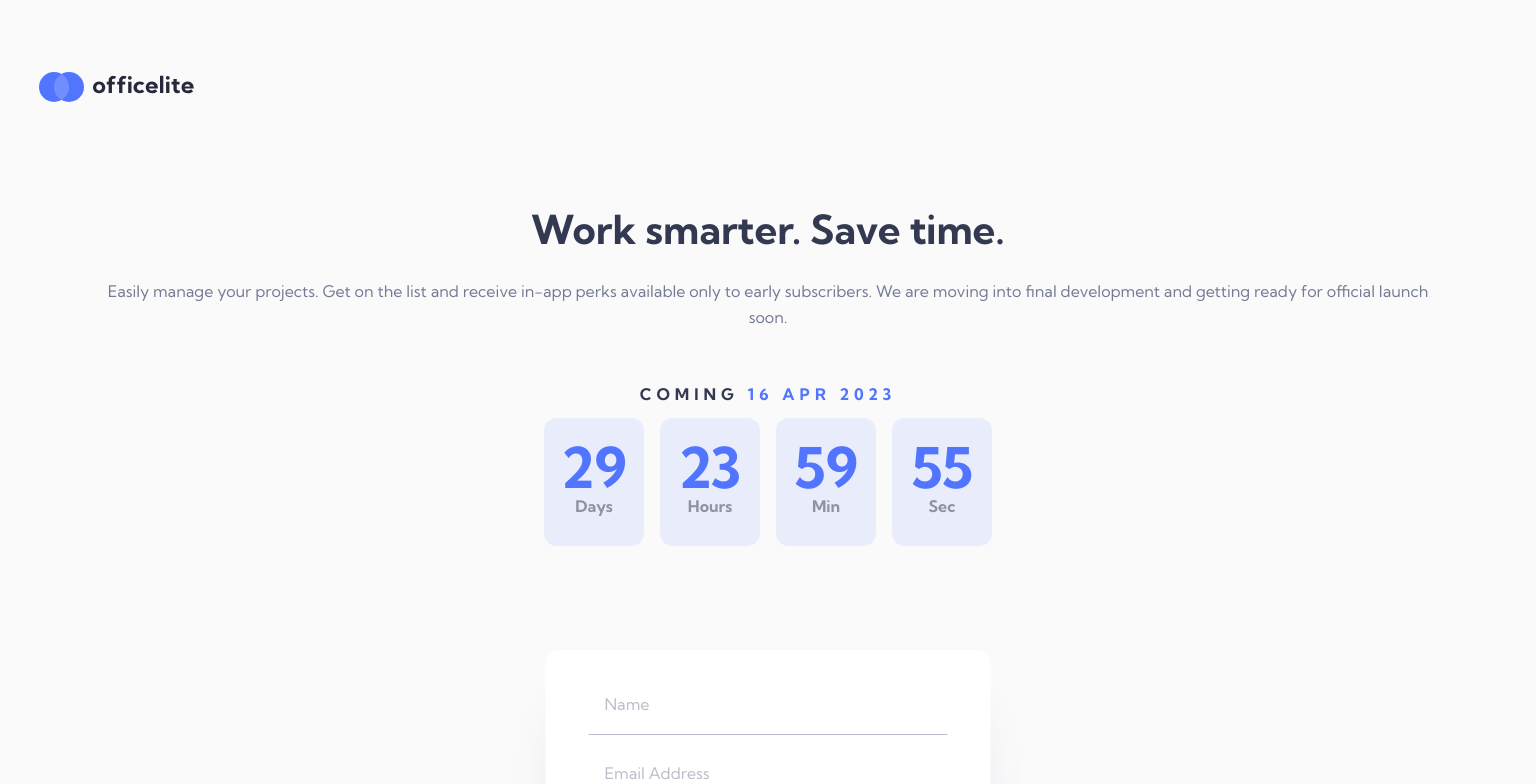
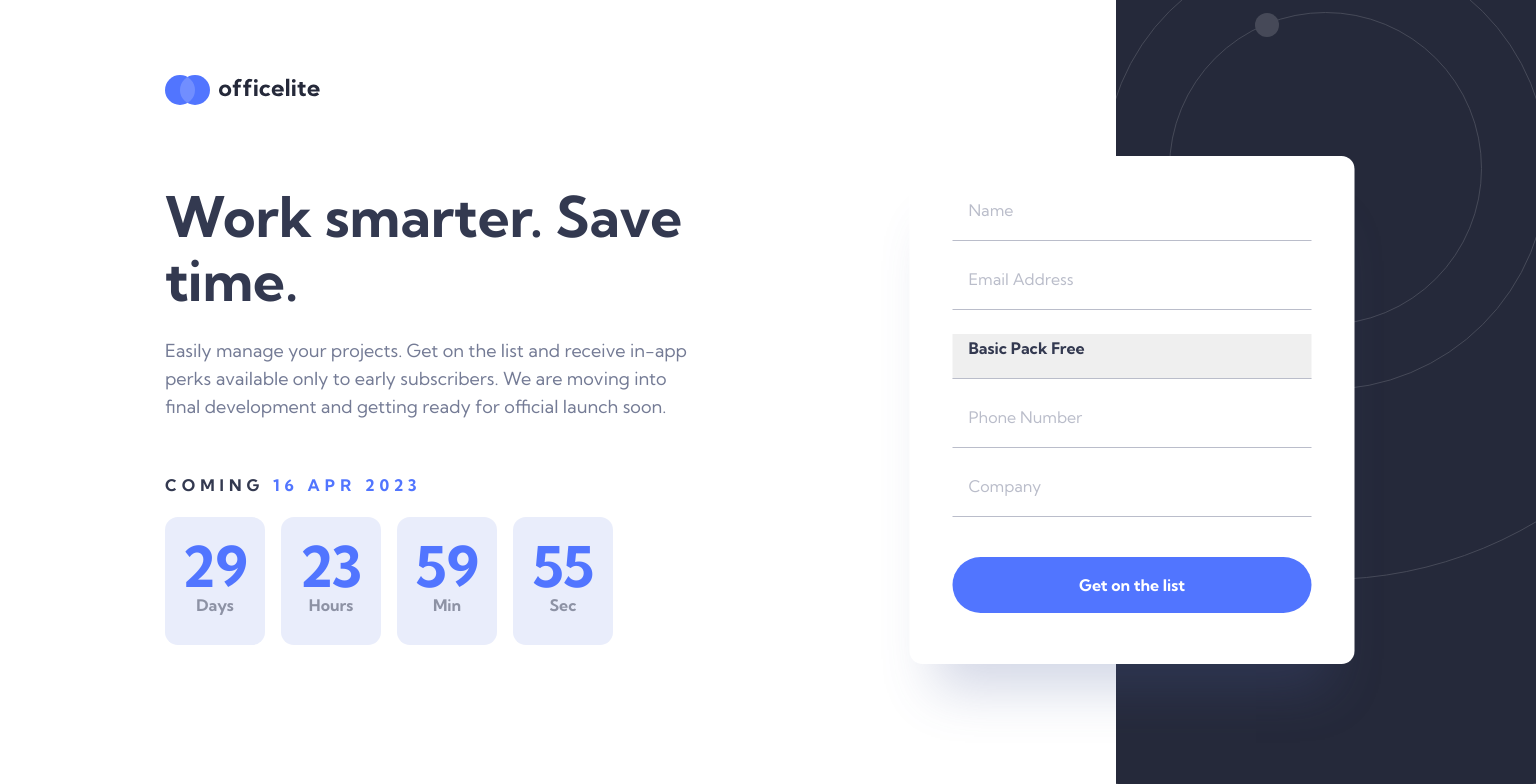
Before and after one commit to corjon/officelite-coming-soon, a React (Vite) app: page /signup in a window 1536 px wide. Shown: the top 784 px of the page. Built offline with nearby package versions, Linux system fonts and the light colour scheme.

Commit message:
Add desktop styling for SignUp page

```diff
--- a/src/components/CountdownTimer.module.css
+++ b/src/components/CountdownTimer.module.css
@@ -95,4 +95,13 @@
   .comingSoon {
     margin-bottom: 0;
   }
+
+  .timerSignUpPage .timer {
+    justify-content: flex-start;
+  }
+
+  .timerSignUpPage .comingSoon {
+    margin-bottom: 8px;
+    text-align: left;
+  }
 }
--- a/src/components/SignUpForm.module.css
+++ b/src/components/SignUpForm.module.css
@@ -60,3 +60,10 @@
     min-width: 445px;
   }
 }
+
+@media screen and (min-width: 1440px) {
+  .form {
+    top: 156px;
+    left: 16px;
+  }
+}
--- a/src/index.css
+++ b/src/index.css
@@ -5,6 +5,10 @@
   font-family: "Kumbh Sans", sans-serif;
 }
 
+body {
+  min-height: 100vh;
+}
+
 img {
   display: block;
   max-width: 100%;
--- a/src/pages/SignUp.module.css
+++ b/src/pages/SignUp.module.css
@@ -41,7 +41,7 @@
   background-repeat: no-repeat;
   background-size: 486px auto;
   background-position: center -50px;
-  height: 320px;
+  min-height: 320px;
 }
 
 @media screen and (min-width: 768px) {
@@ -74,11 +74,45 @@
     background-image: url("../assets/sign-up/bg-pattern-side.svg");
     background-size: auto;
     background-position: center center;
-    height: 380px;
+    min-height: 380px;
   }
 
 }
 
 @media screen and (min-width: 1440px) {
+  .signUpContent {
+    padding-top: 0;
+    display: flex;
+    justify-content: space-between;
+    height: 100vh;
+    background-color: #FFFFFF;
+  }
 
+  .signUpBanner > img {
+    margin: 75px 0 80px 0;
+  }
+
+  .signUpBanner {
+    margin-bottom: 0;
+    padding: 0;
+    margin-left: 165px;
+    max-width: 540px;
+  }
+
+  .signUpBanner h1 {
+    font-size: 56px;
+    line-height: 64px;
+    text-align: left;
+  }
+
+  .signUpBanner > p {
+    font-size: 18px;
+    line-height: 28px;
+    text-align: left;
+  }
+
+  .signUpSection {
+    background-position: center -850px;
+    min-width: 420px;
+  }
 }
```
